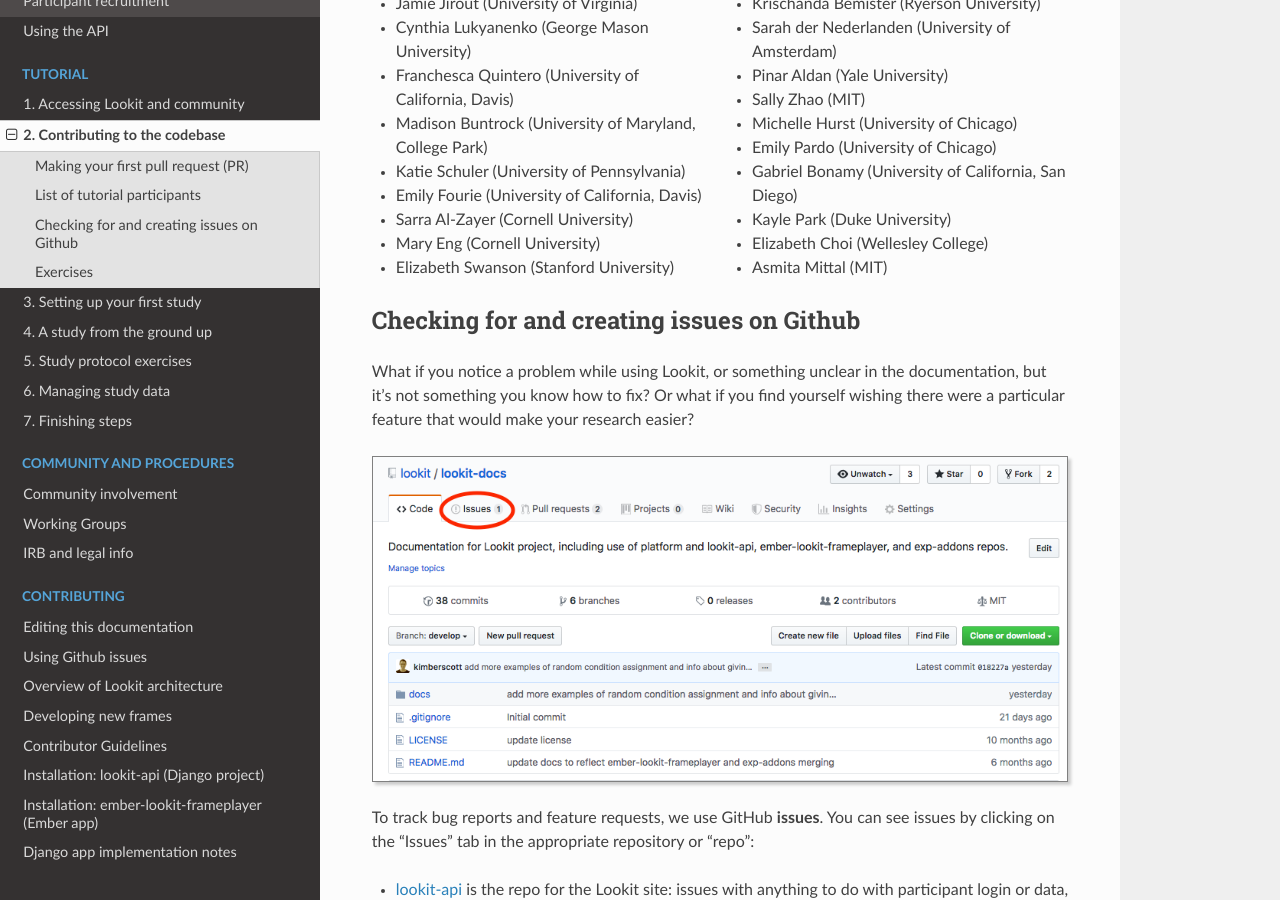
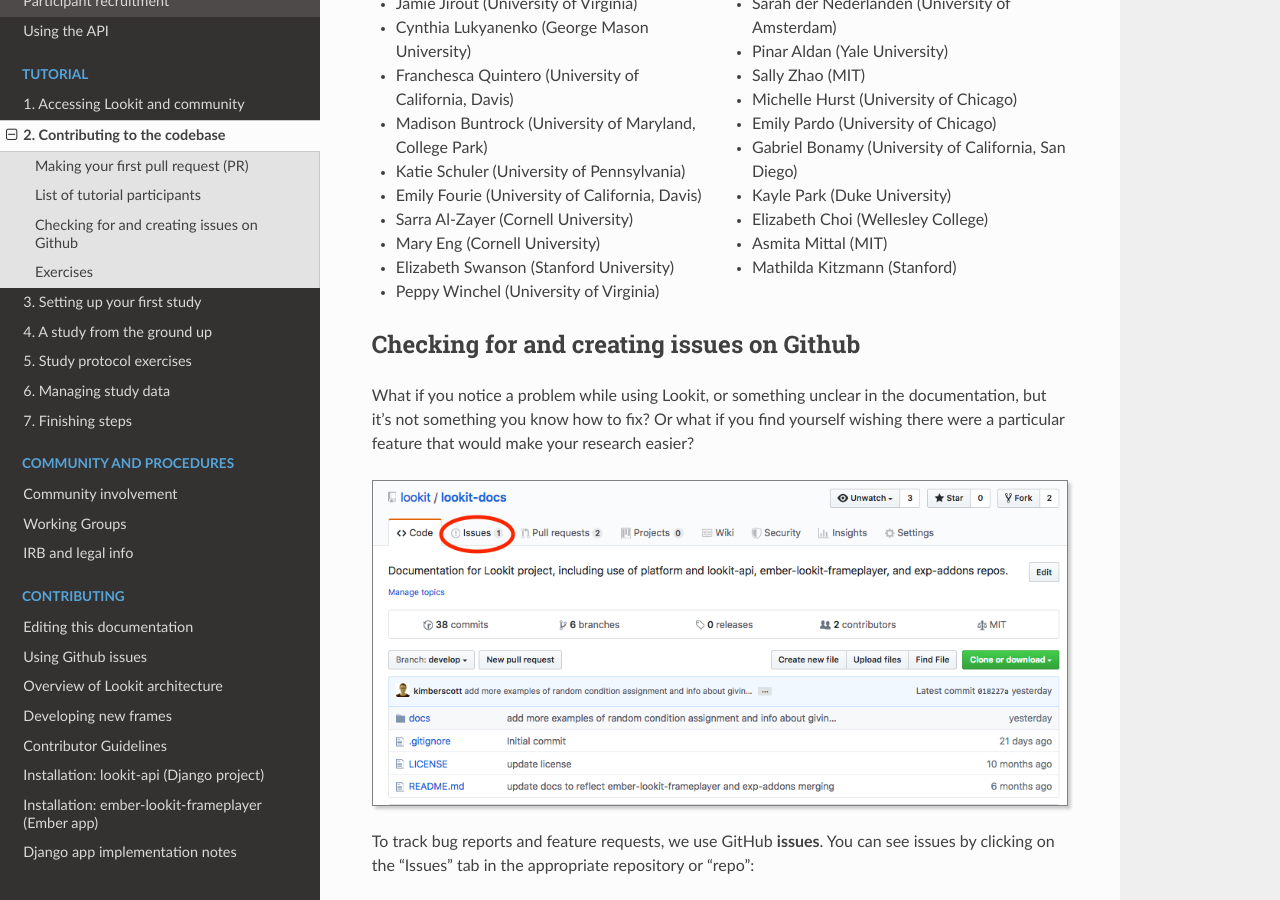
Before and after one commit to lookit/lookit-docs, a Sphinx documentation site: the page built from docs/source/tutorial-contributing.rst, in a window 1280 px wide and 900 px high, scrolled down 6705 px. Built offline with Sphinx 7.4.7 and the Read the Docs theme 2.0.0, drawn with Linux system fonts in a browser that asks for light colours.

Commit message:
Add tutorial participant

```diff
--- a/docs/source/tutorial-contributing.rst
+++ b/docs/source/tutorial-contributing.rst
@@ -245,6 +245,7 @@
 - Kayle Park (Duke University)
 - Elizabeth Choi (Wellesley College)
 - Asmita Mittal (MIT)
+- Mathilda Kitzmann (Stanford)
 
 
 Checking for and creating issues on Github
```
